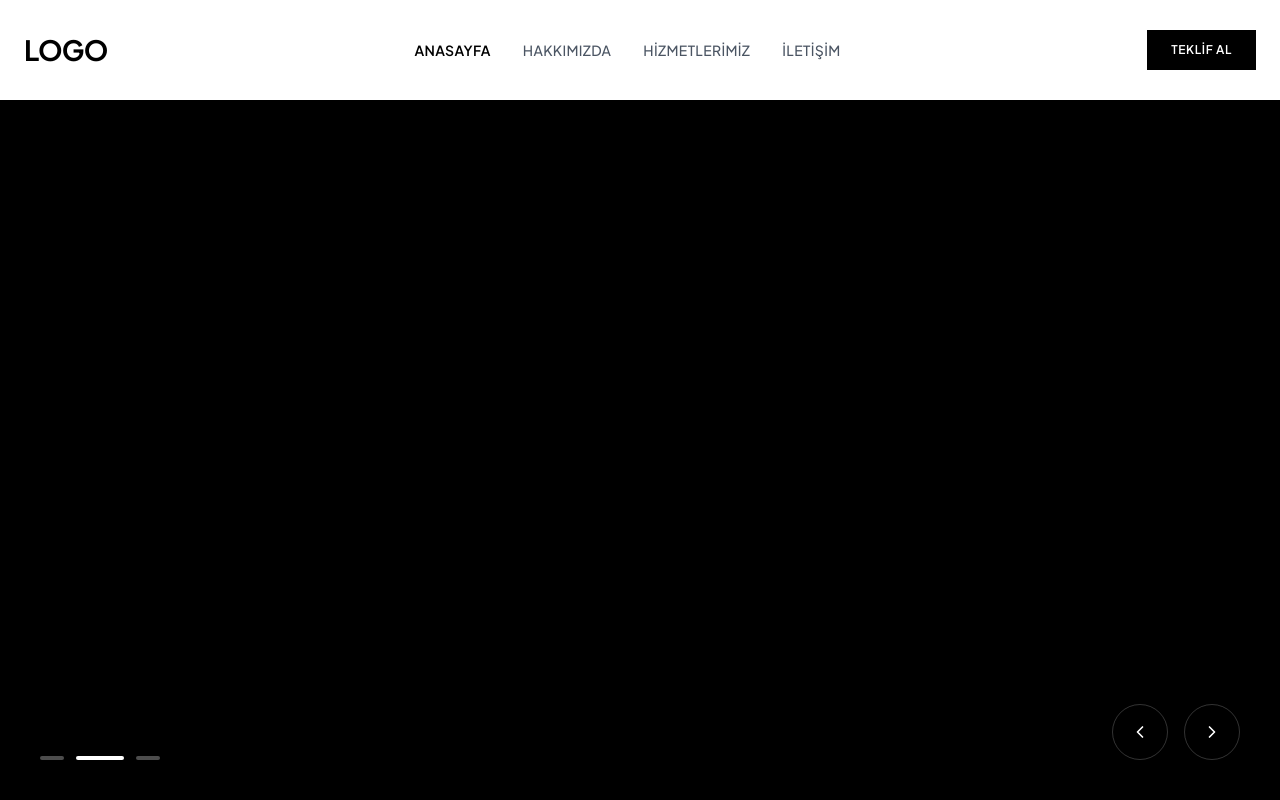
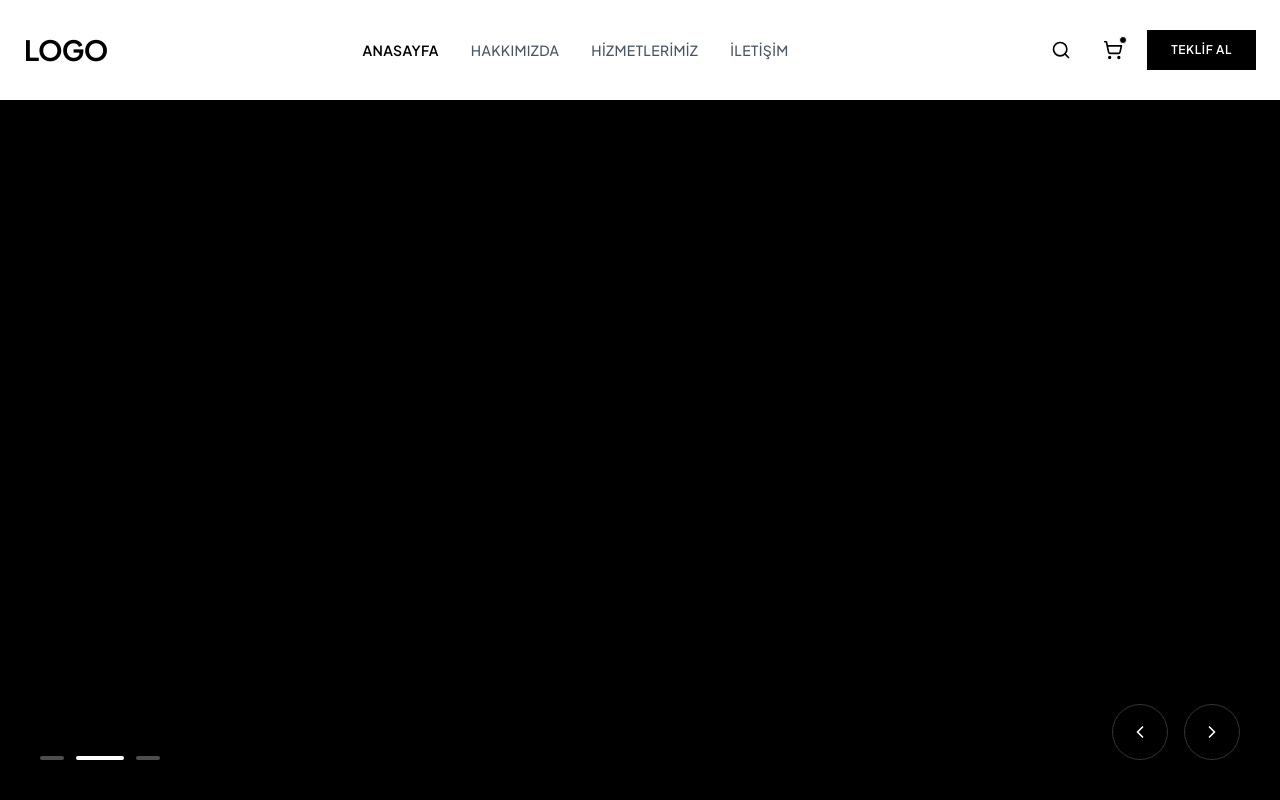
Before and after one commit to gbzqr41/kurumsal-a, a React (Vite) app: page / in a window 1280 px wide. Shown: the top 800 px of the page. Built offline with nearby package versions, Linux system fonts and the light colour scheme.

Commit message:
feat(header): Add search and cart icons
Introduces search and shopping cart icons to the header component, enhancing navigation and user interaction. The "TEKLİF AL" button visibility is adjusted to be hidden on smaller screens while these new icons are consistently visible.

```diff
--- a/components/Header.tsx
+++ b/components/Header.tsx
@@ -1,6 +1,6 @@
 
 import React, { useState } from 'react';
-import { Menu, X } from 'lucide-react';
+import { Menu, X, Search, ShoppingCart } from 'lucide-react';
 import { motion, AnimatePresence } from 'framer-motion';
 
 const Header: React.FC = () => {
@@ -36,8 +36,20 @@ const Header: React.FC = () => {
           ))}
         </nav>
 
-        {/* Action Button & Mobile Toggle */}
-        <div className="flex items-center space-x-4">
+        {/* Action Button & Icons & Mobile Toggle */}
+        <div className="flex items-center space-x-2 md:space-x-4">
+          {/* Search Button */}
+          <button className="text-black p-2 hover:text-gray-500 transition-colors" aria-label="Arama">
+            <Search size={20} />
+          </button>
+
+          {/* Cart Button */}
+          <button className="text-black p-2 hover:text-gray-500 transition-colors relative" aria-label="Sepet">
+            <ShoppingCart size={20} />
+            <span className="absolute top-1 right-1 w-2 h-2 bg-black rounded-full border border-white"></span>
+          </button>
+
+          {/* Quote Button */}
           <button className="hidden sm:block bg-black text-white px-6 py-3 text-xs font-[600] uppercase tracking-wider hover:bg-gray-800 transition-all">
             TEKLİF AL
           </button>
```
